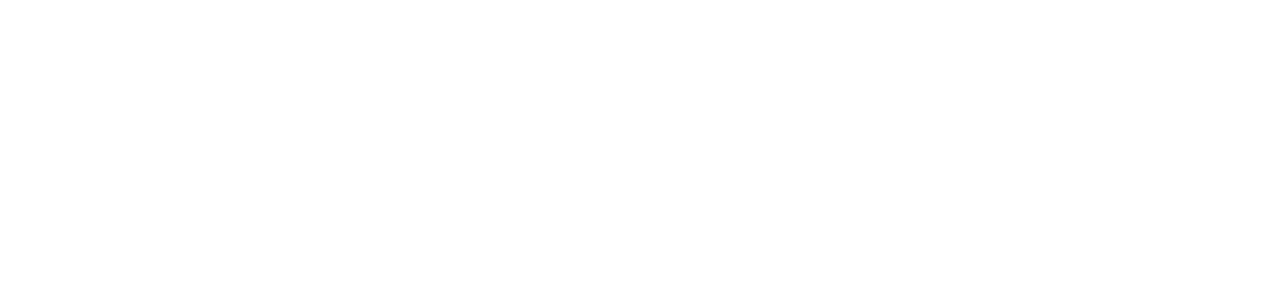
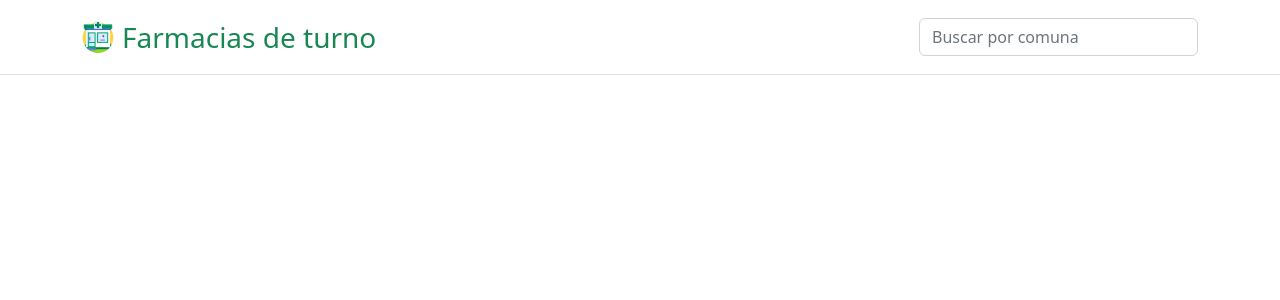
Before and after one commit to stevenfvalladares/test-1-react, a React (Create React App) app: page / in a window 1280 px wide. Shown: the top 300 px of the page. Built offline with nearby package versions, Linux system fonts and the light colour scheme.

Commit message:
Development of the header section

```diff
--- /dev/null
+++ b/src/App.css
@@ -0,0 +1,4 @@
+.logo {
+    width: 32px;
+    height: 32px;
+}
--- a/src/App.js
+++ b/src/App.js
@@ -1,10 +1,31 @@
-/* import './App.css'; */
+import "./App.css";
+import logo from "./logo.png";
 
 /* import of the main styles of Bootstrap and its components */
 import "bootstrap/dist/css/bootstrap.min.css";
+import "bootstrap-icons/font/bootstrap-icons.css";
 
 function App() {
-	return <></>;
+	return (
+		<>
+			<header className="py-3 mb-4 border-bottom">
+				<div className="container d-flex flex-wrap justify-content-center">
+					<div className="d-flex align-items-center mb-3 mb-lg-0 me-lg-auto text-dark text-decoration-none">
+						<img src={logo} className="logo me-2" alt="logo" />
+						<span className="fs-3 text-success">Farmacias de turno</span>
+					</div>
+					<form className="col-12 col-lg-3 d-flex align-items-center mb-3 mb-lg-0">
+						<input
+							type="search"
+							className="form-control"
+							placeholder="Buscar por comuna"
+							aria-label="Search"
+						/>
+					</form>
+				</div>
+			</header>
+		</>
+	);
 }
 
 export default App;
```
Also changed, not shown: src/logo.png (added).
